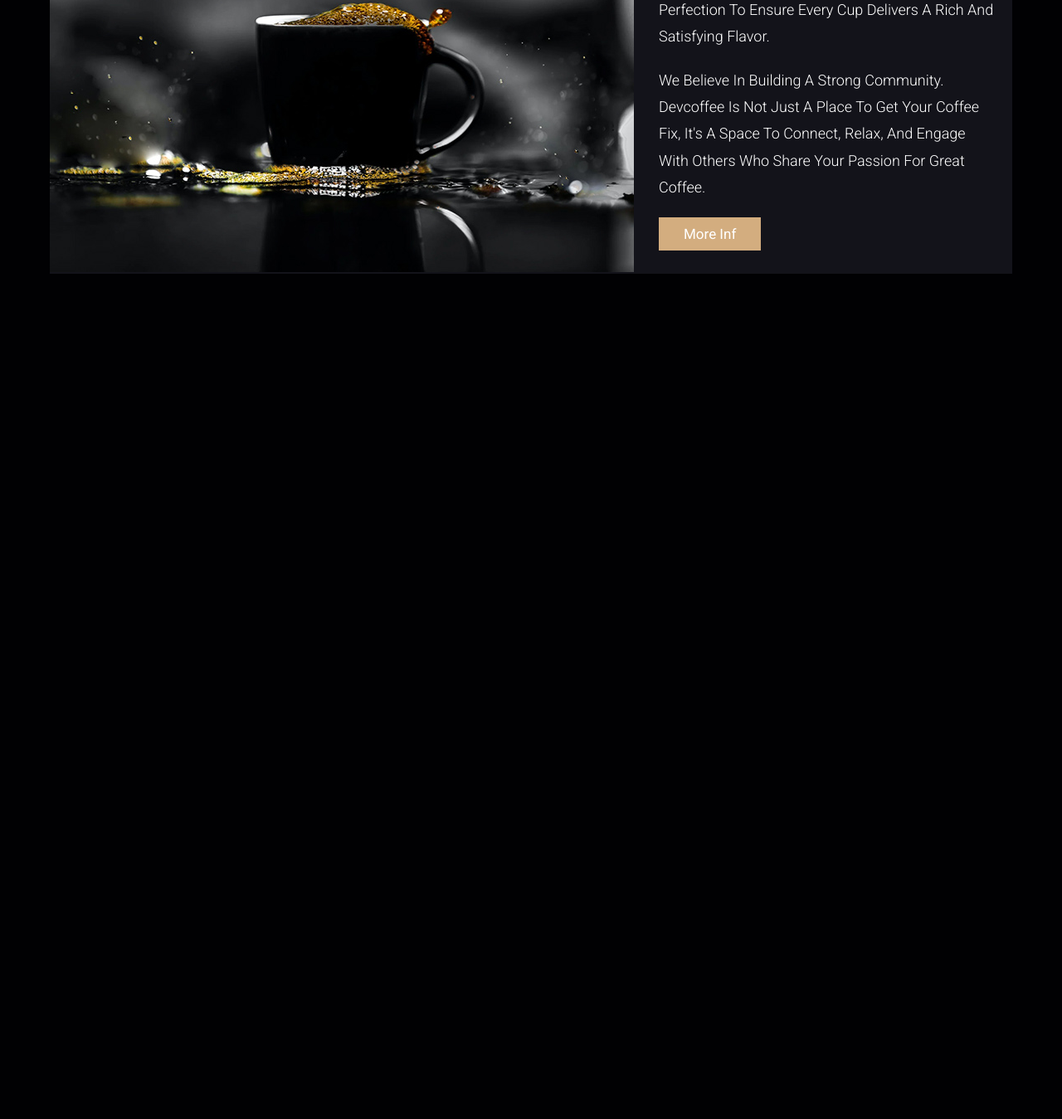
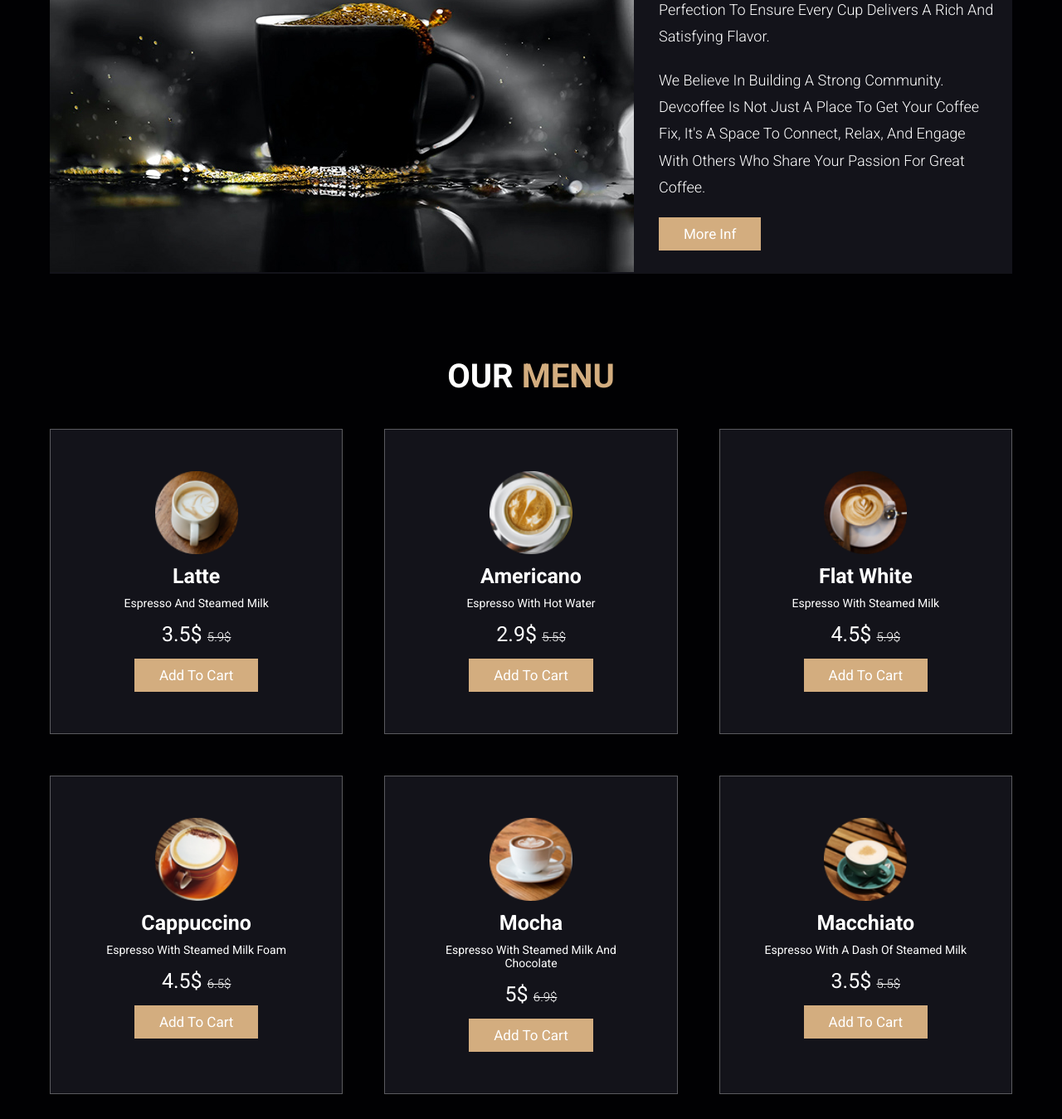
Before and after one commit to EnriqueB93/Devcoffee, a plain HTML site: page index.html in a window 1280 px wide. Shown: the part 1131-2480 px from the top of the page at 83% size. Before the commit the page ends 1491 px from the top, so only its background shows below. Drawn offline with Linux system fonts and the light colour scheme.

Commit message:
add-our-menu

```diff
--- a/index.html
+++ b/index.html
@@ -66,7 +66,7 @@
         <h2 class="title">about <span>us</span></h2>
         <div class="row">
           <div class="continer-img">
-            <img src="./assets/about-img.jpg" alt="" />
+            <img src="./assets/about-img.jpg" alt="img the about us" />
           </div>
           <div class="content">
             <h3>Why choose us?</h3>
@@ -86,5 +86,61 @@
         </div>
       </section>
     </div>
+
+    <div class="menu-container">
+      <section class="menu" id="menu">
+        <h2 class="title"><span>our</span> menu</h2>
+
+        <div class="card-container">
+          <div class="card">
+            <img src="./assets/img-menu/menu-1.png" alt="Latte" />
+            <h3>Latte</h3>
+            <p>Espresso and steamed milk</p>
+            <div class="price">3.5$ <span>5.9$</span></div>
+            <a class="btn" href="#">add to cart</a>
+          </div>
+
+          <div class="card">
+            <img src="./assets/img-menu/menu-2.png" alt="Americano" />
+            <h3>Americano</h3>
+            <p>Espresso with hot water</p>
+            <div class="price">2.9$ <span>5.5$</span></div>
+            <a class="btn" href="#">add to cart </a>
+          </div>
+
+          <div class="card">
+            <img src="./assets/img-menu/menu-3.png" alt="Flat White" />
+            <h3>Flat White</h3>
+            <p>Espresso with steamed milk</p>
+            <div class="price">4.5$ <span>5.9$</span></div>
+            <a class="btn" href="#">add to cart </a>
+          </div>
+
+          <div class="card">
+            <img src="./assets/img-menu/menu-4.png" alt="Cappuccino" />
+            <h3>Cappuccino</h3>
+            <p>Espresso with steamed milk foam</p>
+            <div class="price">4.5$ <span>6.5$</span></div>
+            <a class="btn" href="#">add to cart </a>
+          </div>
+
+          <div class="card">
+            <img src="./assets/img-menu/menu-5.png" alt="Mocha" />
+            <h3>Mocha</h3>
+            <p>Espresso with steamed milk and chocolate</p>
+            <div class="price">5$ <span>6.9$</span></div>
+            <a class="btn" href="#">add to cart </a>
+          </div>
+
+          <div class="card">
+            <img src="./assets/img-menu/menu-6.png" alt="Macchiato" />
+            <h3>Macchiato</h3>
+            <p>Espresso with a dash of steamed milk</p>
+            <div class="price">3.5$ <span>5.5$</span></div>
+            <a class="btn" href="#">add to cart </a>
+          </div>
+        </div>
+      </section>
+    </div>
   </body>
 </html>
--- a/styles.css
+++ b/styles.css
@@ -151,3 +151,57 @@ section {
   font-size: 1.8rem;
   line-height: 1.8;
 }
+
+
+/* menu */
+
+.menu .card-container{
+    display: grid;
+    grid-template-columns: repeat(auto-fit, minmax(30rem, 1fr));
+    gap: 5rem;
+}
+
+.menu .card-container .card{
+    text-align: center;
+    padding: 5rem;
+    border: var(--border);
+    background-color: var(--color-black);
+}
+
+.menu .card-container .card img{
+    width: 10rem;
+
+}
+
+.menu .card-container .card h3{
+    font-size: 2.5em;
+    margin: 1rem 0;
+    color:var(--color-white);
+}
+.menu .card-container .card p{
+    font-size: 1.4em;
+    color: var(--color-white);
+    margin: 1rem 0;
+}
+
+.menu .card-container .card .price{
+    font-size: 2.5em;
+    color: var(--color-white);
+    padding: 0.5rem 0;
+
+}
+
+.menu .card-container .card span{
+    font-size: 1.5rem;
+    font-weight: lighter;
+    text-decoration: line-through;
+}
+
+.menu .card-container .card:hover{
+
+    background-color: var(--color-white);
+
+}
+.menu .card-container .card:hover>*{
+    color: var(--color-black);
+}
```
Also changed, not shown: assets/img-menu/menu-1.png (added), assets/img-menu/menu-2.png (added), assets/img-menu/menu-3.png (added), assets/img-menu/menu-4.png (added), assets/img-menu/menu-5.png (added), assets/img-menu/menu-6.png (added).
